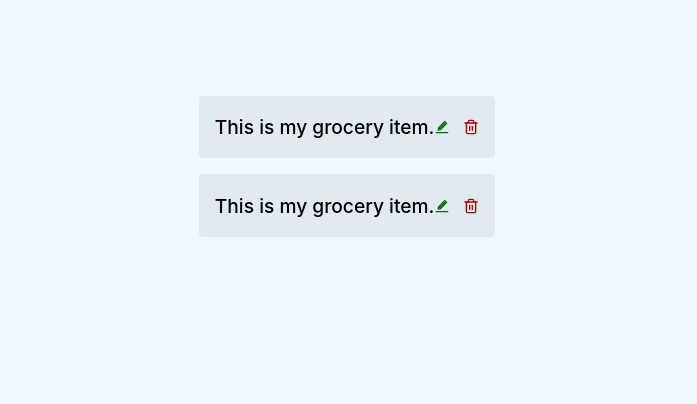
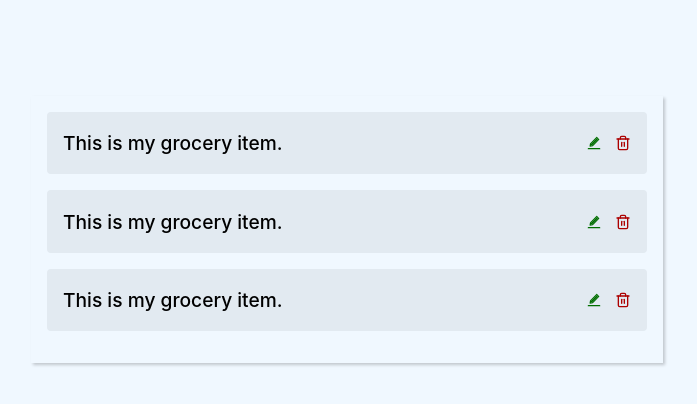
Before and after one commit to BSlaven/my_grocery_list, a React (Vite) app: page / in a window 1280 px wide. Shown: the top 404 px of the page, without its empty margins (293-990 px from the left). Built offline with nearby package versions, Linux system fonts and the light colour scheme.

Commit message:
add styling to grocery list

```diff
--- a/src/App.css
+++ b/src/App.css
@@ -1,6 +1,6 @@
 .App {
-  width: 90%;
-  max-width: 900px;
+  /* width: 90%;
+  max-width: 900px; */
   min-height: 100vh;
   margin: 0 auto;
   padding: 6rem 1rem 1rem;
--- a/src/GroceryLIst/GroceryList.jsx
+++ b/src/GroceryLIst/GroceryList.jsx
@@ -1,3 +1,5 @@
+
+
 import GroceryItem from '../GroceryItem/GroceryItem';
 
 import classes from './GroceryList.module.css';
@@ -7,6 +9,7 @@ const GroceryList = () => {
     <div className={classes.list}>
       <GroceryItem />
       <GroceryItem />
+      <GroceryItem />
     </div>
   )
 }
--- a/src/GroceryLIst/GroceryList.module.css
+++ b/src/GroceryLIst/GroceryList.module.css
@@ -1,5 +1,9 @@
 .list {
+  width: 90%;
+  max-width: 600px;
   display: flex;
   flex-direction: column;
   align-items: center;
+  padding: 1rem;
+  box-shadow: 2px 2px 3px rgba(0, 0, 0, 0.2);
 }
```
